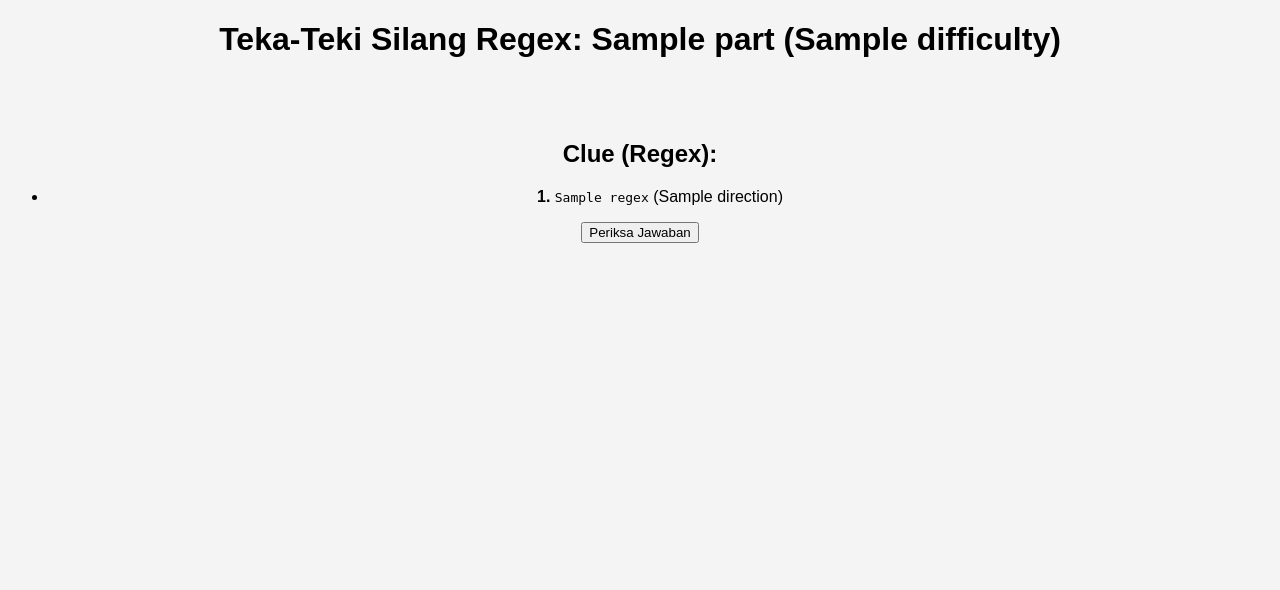
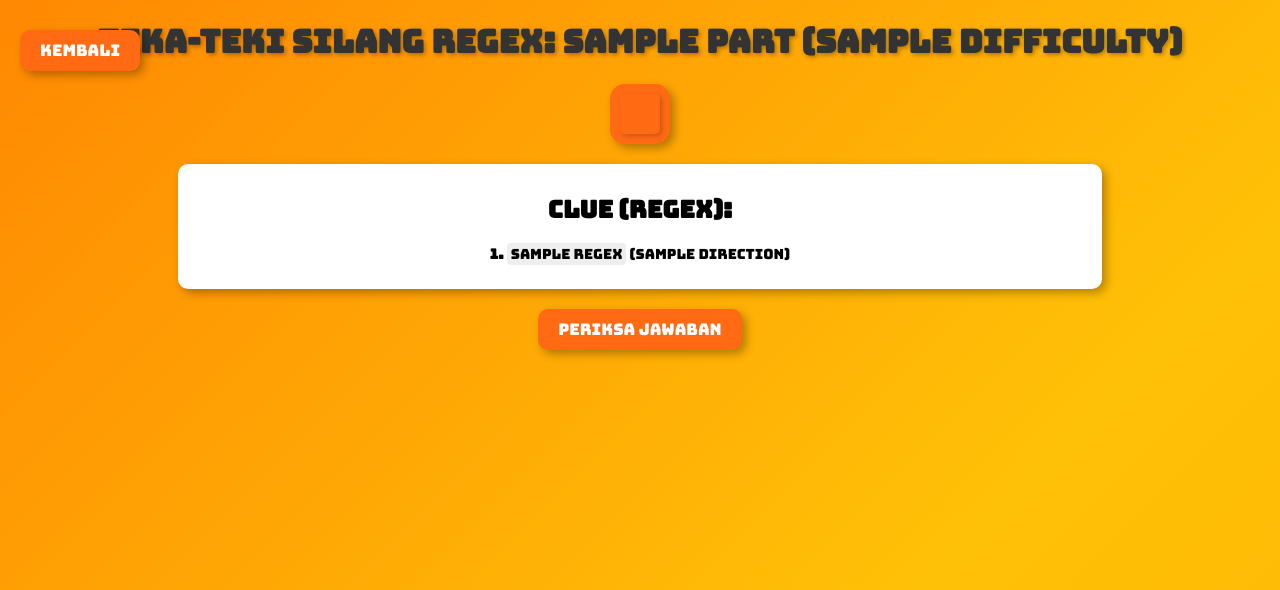
Before and after one commit to Primarizki21/Projek-NLP, a Flask app: template templates/game.html in a window 1280 px wide. Shown: the top 590 px of the page. Run offline with Flask 3, Linux system fonts and the light colour scheme; the template is opened without the code that fills it: most values are stand-ins (such as "Sample title", 1, 10 or a date in 2020).

Commit message:
Styling CSS for the games

```diff
--- a/static/style2.css
+++ b/static/style2.css
@@ -1,15 +1,24 @@
 body {
-  font-family: Arial, sans-serif;
+  font-family: "Bungee", sans-serif;
   text-align: center;
-  background: #f4f4f4;
+  background: linear-gradient(135deg, #FF6F00, #FFC107, #FFA000, #FF5722); /* Warna gradasi yang lebih oranye */
+  background-size: 400% 400%;
+  animation: gradientAnimation 15s ease infinite;  /* Updated smoother gradient animation */
 }
 
-.menu-container {
-  margin: 50px auto;
-  width: 300px;
-  background: white;
-  padding: 20px;
-  border-radius: 10px;
+@keyframes gradientAnimation {
+  0% { background-position: 0% 50%; }
+  25% { background-position: 100% 50%; }
+  50% { background-position: 0% 50%; }
+  75% { background-position: 100% 50%; }
+  100% { background-position: 0% 50%; }
+}
+
+
+h1 {
+  color: #333;
+  margin-top: 20px;
+  text-shadow: 2px 2px 4px rgba(0, 0, 0, 0.3); /* Shadow for the title */
 }
 
 .crossword-grid {
@@ -17,6 +26,10 @@ body {
   gap: 2px;
   margin: 20px auto;
   width: fit-content;
+  background-color: #FF6A13; /* Dark orange background for the outer box */
+  border-radius: 15px;
+  padding: 10px;
+  box-shadow: 4px 4px 10px rgba(0, 0, 0, 0.3); /* Shadow effect */
 }
 
 .cell {
@@ -26,6 +39,11 @@ body {
   text-transform: uppercase;
   text-align: center;
   font-size: 20px;
+  position: relative;
+  background: #fff;  /* White background for input cells */
+  color: #000;  /* Black text for input cells */
+  border-radius: 5px;
+  box-shadow: 2px 2px 5px rgba(0, 0, 0, 0.2);  /* Shadow effect on each cell */
 }
 
 .cell input {
@@ -34,7 +52,9 @@ body {
   text-align: center;
   border: none;
   font-size: 18px;
-  background: white;
+  background: #fff;  /* White background for inputs */
+  color: #000;  /* Black text */
+  border-radius: 3px;
 }
 
 .cell.number::before {
@@ -42,6 +62,7 @@ body {
   font-size: 10px;
   position: absolute;
   margin: 2px;
+  color: #000;  /* Black number text */
 }
 
 .cell.empty {
@@ -49,3 +70,76 @@ body {
   background: transparent;
   pointer-events: none;
 }
+
+/* Styling for the Back button */
+.back-button {
+  position: absolute;
+  top: 10px;  /* Position the button at the top of the page */
+  left: 20px;  /* Position it towards the left */
+  padding: 10px 20px;
+  background-color: #FF6A13;  /* Dark orange background */
+  color: white;
+  border: none;
+  font-size: 16px;
+  border-radius: 8px;
+  cursor: pointer;
+  box-shadow: 4px 4px 10px rgba(0, 0, 0, 0.3); /* Shadow effect */
+  transition: all 0.3s ease;
+}
+
+.back-button:hover {
+  background-color: #f76f00;  /* Darker orange on hover */
+  box-shadow: 0 6px 12px rgba(0, 0, 0, 0.2);
+  transform: translateY(-2px);  /* Slight movement on hover */
+}
+
+/* Styling for both buttons (Back and Periksa Jawaban) */
+button, .back-button {
+  background-color: #FF6A13; /* Vibrant orange */
+  border: none;
+  padding: 10px 20px;
+  border-radius: 10px;
+  color: white;
+  font-family: "Bungee", sans-serif;
+  font-size: 16px;
+  font-weight: normal;
+  cursor: pointer;
+  margin-top: 20px;
+  box-shadow: 4px 4px 10px rgba(0, 0, 0, 0.3); /* Shadow effect */
+  transition: all 0.3s ease;
+}
+
+button:hover, .back-button:hover {
+  background-color: #f76f00;  /* Darker orange on hover */
+  box-shadow: 0 6px 12px rgba(0, 0, 0, 0.2);
+  transform: translateY(-2px);  /* Slight movement on hover */
+}
+
+
+.questions {
+  background-color: white;
+  padding: 10px 20px;  /* Reduced padding to shrink the box */
+  border-radius: 10px;
+  margin-top: 20px;
+  max-width: 70%;  /* Shrinking the box width */
+  margin: 0 auto;
+  box-shadow: 4px 4px 10px rgba(0, 0, 0, 0.3); /* Shadow effect for the clue box */
+}
+
+.questions ul {
+  list-style-type: none;
+  padding-left: 0;
+}
+
+.questions li {
+  font-size: 14px;  /* Reduced font size */
+  margin-bottom: 10px;
+}
+
+code {
+  font-family: "Bungee";
+  font-weight: lighter;
+  background: #eee;
+  padding: 2px 4px;
+  border-radius: 4px;
+}
--- a/templates/game.html
+++ b/templates/game.html
@@ -2,11 +2,17 @@
 <html lang="id">
 <head>
   <meta charset="UTF-8">
-  <title>TTS Regex - {{ part }}</title>
+  <title>TTS REGEX - {{ part }}</title>
+  <link rel="preconnect" href="https://fonts.googleapis.com">
+  <link rel="preconnect" href="https://fonts.gstatic.com" crossorigin>
+  <link href="https://fonts.googleapis.com/css2?family=Bungee&display=swap" rel="stylesheet">
   <link rel="stylesheet" href="{{ url_for('static', filename='style2.css') }}">
   <script src="{{ url_for('static', filename='script.js') }}" defer></script>
 </head>
 <body>
+
+  <button class="back-button" onclick="window.history.back();">Kembali</button>
+
   <h1>Teka-Teki Silang Regex: {{ part|capitalize }} ({{ difficulty|capitalize }})</h1>
 
   <div class="crossword-grid" id="crossword"></div>
```
